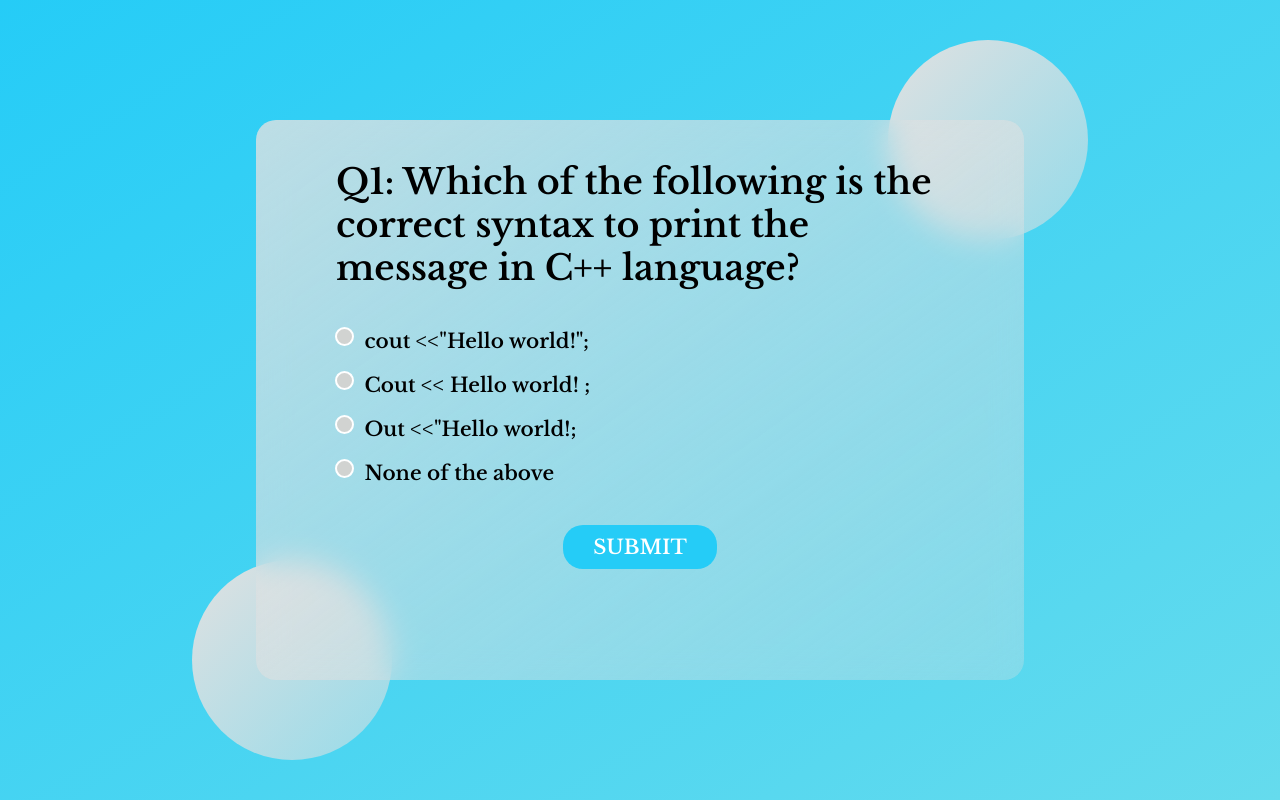
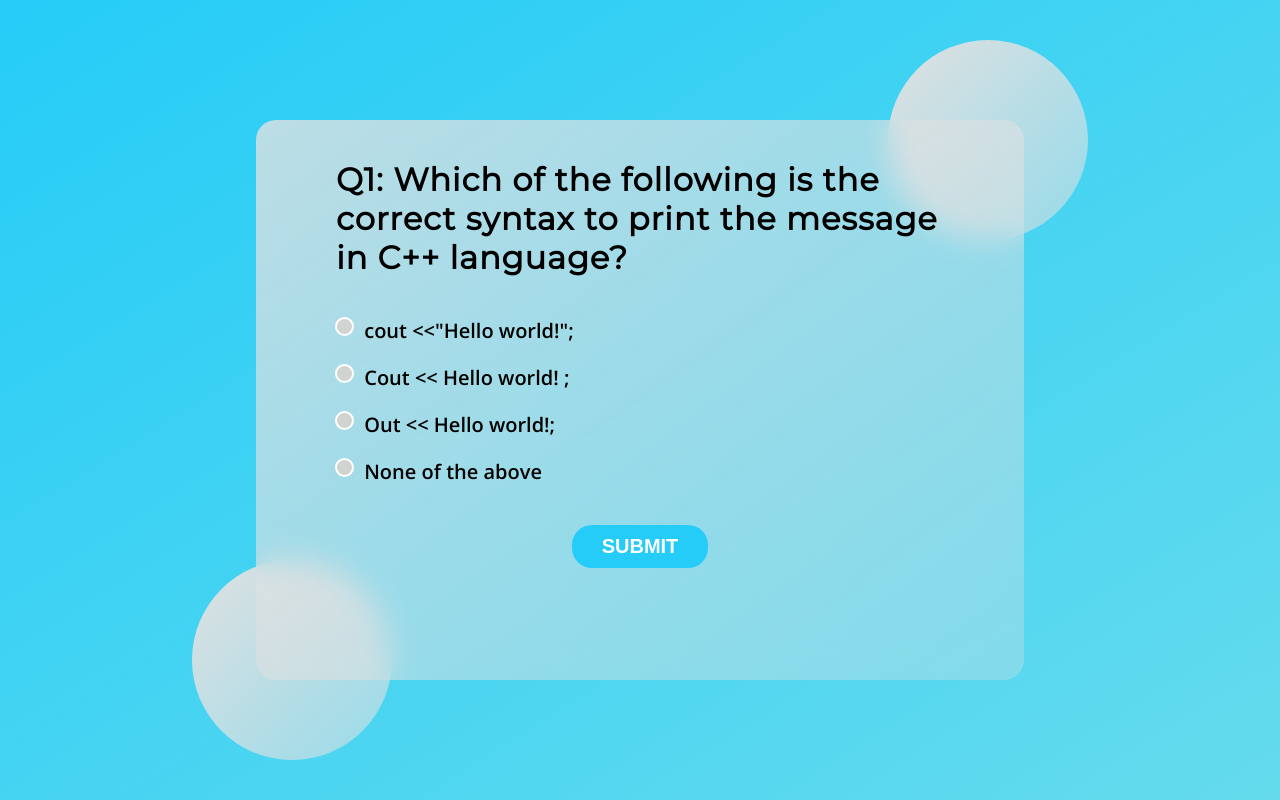
Before and after one commit to mg143pavankumar/glass-effect-quiz-website, a plain HTML site: page index.html in a window 1280 px wide. Drawn offline with nearby package versions, Linux system fonts and the light colour scheme.

Commit message:
Added quizDB

```diff
--- a/index.html
+++ b/index.html
@@ -12,23 +12,23 @@
 <body>
     <div class="main-div">
         <div class="glass-div">
-            <h2 class="question">Question comes here</h2>
+            <h2 class="question">loading....</h2>
             <ul>
                 <li>
                     <input type="radio" name="answer" id="ans1" class="answer">
-                    <label for=" ans1" id="option1"> Answer options</label>
+                    <label for=" ans1" id="option1"> loading ...</label>
                 </li>
                 <li>
                     <input type="radio" name="answer" id="ans2" class="answer">
-                    <label for=" ans1" id="option2"> Answer options</label>
+                    <label for=" ans1" id="option2"> loading ...</label>
                 </li>
                 <li>
                     <input type="radio" name="answer" id="ans3" class="answer">
-                    <label for=" ans1" id="option3"> Answer options</label>
+                    <label for=" ans1" id="option3"> loading ...</label>
                 </li>
                 <li>
                     <input type="radio" name="answer" id="ans4" class="answer">
-                    <label for=" ans1" id="option4"> Answer options</label>
+                    <label for=" ans1" id="option4"> loading ...</label>
                 </li>
             </ul>
             <button id="submit">Submit</button>
@@ -37,7 +37,8 @@
     </div>
     <div class="circle1"></div>
     <div class="circle2"></div>
-    <script src="script.js"></script>
+    <script src="./quizcpp.json"></script>
+    <script src="./script.js"></script>
 </body>
 
 </html>
--- /dev/null
+++ b/quizcpp.json
@@ -0,0 +1,50 @@
+[
+    {
+        "question": "Q1: Which of the following is the correct syntax to print the message in C++ language?",
+        "a": "cout <<\"Hello world!\";",
+        "b": " Cout << Hello world! ;",
+        "c": "Out << Hello world!;",
+        "d": " None of the above",
+        "ans": "ans1"
+    },
+    {
+        "question": "Q2: Which of the following is the correct identifier?",
+        "a": " $var_name",
+        "b": " VAR_123",
+        "c": " varname@",
+        "d": " None of the above",
+        "ans": "ans2"
+    },
+    {
+        "question": "Q3: Which of the following is the address operator?",
+        "a": " @",
+        "b": " #",
+        "c": " &",
+        "d": " %",
+        "ans": "ans3"
+    },
+    {
+        "question": "Q4: Which of the following features must be supported by any programming language to become a pure object-oriented programming language?",
+        "a": " Encapsulation",
+        "b": " Inheritance",
+        "c": " Polymorphism",
+        "d": " All of the above",
+        "ans": "ans4"
+    },
+    {
+        "question": "Q5: The programming language that has the ability to create new data types is called___.",
+        "a": " Overloaded",
+        "b": " Encapsulated",
+        "c": " Reprehensible",
+        "d": " Extensible",
+        "ans": "ans4"
+    },
+    {
+        "question": "Q6:Which of the following is the original creator of the C++ language?",
+        "a": " Dennis Ritchie",
+        "b": " Ken Thompson",
+        "c": " Bjarne Stroustrup",
+        "d": " Brian Kernighan",
+        "ans": "ans3"
+    }
+]
--- a/script.js
+++ b/script.js
@@ -1,57 +1,4 @@
-const quizDB = [
-  {
-    question:
-      "Q1: Which of the following is the correct syntax to print the message in C++ language?",
-    a: ' cout <<"Hello world!";',
-    b: " Cout << Hello world! ;",
-    c: 'Out <<"Hello world!;',
-    d: " None of the above",
-    ans: "ans1",
-  },
-  {
-    question: "Q2: Which of the following is the correct identifier?",
-    a: " $var_name",
-    b: " VAR_123",
-    c: " varname@",
-    d: " None of the above",
-    ans: "ans2",
-  },
-  {
-    question: "Q3: Which of the following is the address operator?",
-    a: " @",
-    b: " #",
-    c: " &",
-    d: " %",
-    ans: "ans3",
-  },
-  {
-    question:
-      "Q4: Which of the following features must be supported by any programming language to become a pure object-oriented programming language?",
-    a: " Encapsulation",
-    b: " Inheritance",
-    c: " Polymorphism",
-    d: " All of the above",
-    ans: "ans4",
-  },
-  {
-    question:
-      "Q5: The programming language that has the ability to create new data types is called___.",
-    a: " Overloaded",
-    b: " Encapsulated",
-    c: " Reprehensible",
-    d: " Extensible",
-    ans: "ans4",
-  },
-  {
-    question:
-      "Q6:Which of the following is the original creator of the C++ language?",
-    a: " Dennis Ritchie",
-    b: " Ken Thompson",
-    c: " Bjarne Stroustrup",
-    d: " Brian Kernighan",
-    ans: "ans3",
-  },
-];
+const oXHR = new XMLHttpRequest();
 
 const question = document.querySelector(".question");
 const option1 = document.querySelector("#option1");
@@ -66,10 +13,13 @@ const answers = document.querySelectorAll(".answer");
 let questionCount = 0;
 let score = 0;
 
+function reportStatus() {
+  if (oXHR.readyState == 4 && this.status == 200) {
+    getQuestion = JSON.parse(this.responseText);
+
     //getting data when ever page get loaded
     const loadQuestion = () => {
-  // console.log(quizDB[0].question);
-  const questionList = quizDB[questionCount];
+      const questionList = getQuestion[questionCount];
       question.innerHTML = questionList.question;
 
       option1.innerHTML = questionList.a;
@@ -80,6 +30,9 @@ const loadQuestion = () => {
 
     loadQuestion();
 
+    //=====================================================================================
+    //                             Checking answers
+    // ===================================================================================
     const getCheckAnswer = () => {
       let answer;
       answers.forEach((currAnsElem) => {
@@ -96,22 +49,30 @@ const disSelectAll = () => {
 
     submit.addEventListener("click", () => {
       const checkAnswer = getCheckAnswer();
-  // console.log(checkAnswer);
+      //   console.log(checkAnswer);
 
-  if (checkAnswer === quizDB[questionCount].ans) {
+      if (checkAnswer === getQuestion[questionCount].ans) {
         score++;
       }
 
       //updating questions when user submit
       questionCount++;
       disSelectAll();
-  if (questionCount < quizDB.length) {
+      if (questionCount < getQuestion.length) {
         loadQuestion();
       } else {
         showScore.innerHTML = `
-            <h3>Your scored: ${score}/${quizDB.length} ✌</h3>
+              <h3>Your scored: ${score}/${getQuestion.length} ✌</h3>
               <button class = "btn" onclick ="location.reload()">REST AGAIN</button>
           `;
         showScore.classList.remove("scoreArea");
+        submit.style.display = "none";
       }
     });
+  }
+}
+
+//initialize request
+oXHR.onreadystatechange = reportStatus;
+oXHR.open("GET", "quizcpp.json", true);
+oXHR.send();
--- a/style.css
+++ b/style.css
@@ -1,11 +1,10 @@
-@import url('https://fonts.googleapis.com/css2?family=Libre+Baskerville:wght@600&display=swap');
+@import url('https://fonts.googleapis.com/css2?family=Libre+Baskerville:wght@700&family=Montserrat&family=Open+Sans:wght@600&display=swap');
 
 * {
     margin: 0;
     padding: 0;
     box-sizing: border-box;
-    font-family: 'Libre Baskerville', serif;
-    font-weight: 300;
+    font-weight: 600 !important;
     -webkit-user-select: none;
     /* Safari */
     -ms-user-select: none;
@@ -74,9 +73,12 @@ html {
 }
 
 .glass-div h2 {
-    font-size: 3.5rem;
-    font-weight: 700;
+    font-size: 3.2rem;
+    letter-spacing: .1rem;
     margin: 1rem 0 4rem 0;
+    /* font-family: 'Libre Baskerville', serif; */
+    font-family: 'Montserrat', sans-serif;
+
 }
 
 .glass-div li {
@@ -84,6 +86,7 @@ html {
     font-weight: 500;
     list-style: none;
     margin-bottom: 2rem;
+    font-family: 'Open Sans', sans-serif;
 }
 
 input[type="radio"] {
```
Lines whose indentation alone changed are shown as unchanged.
